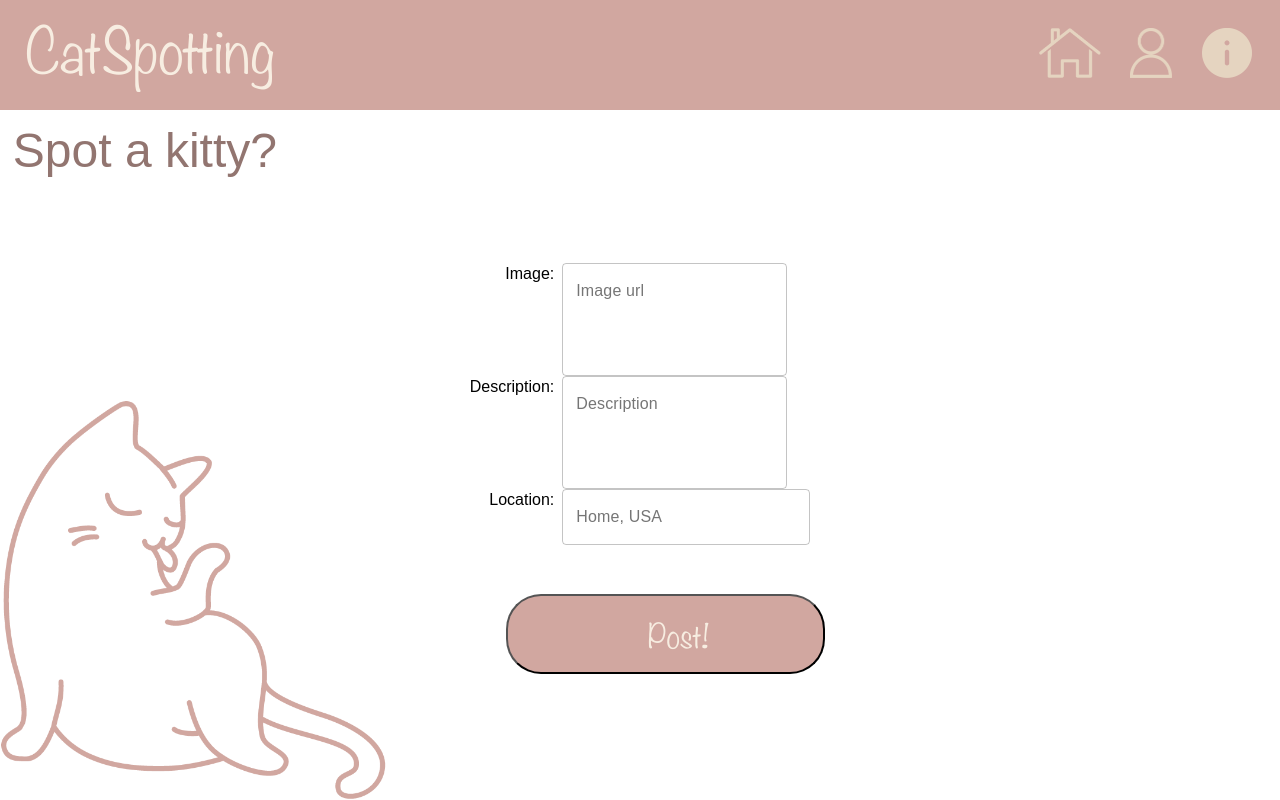
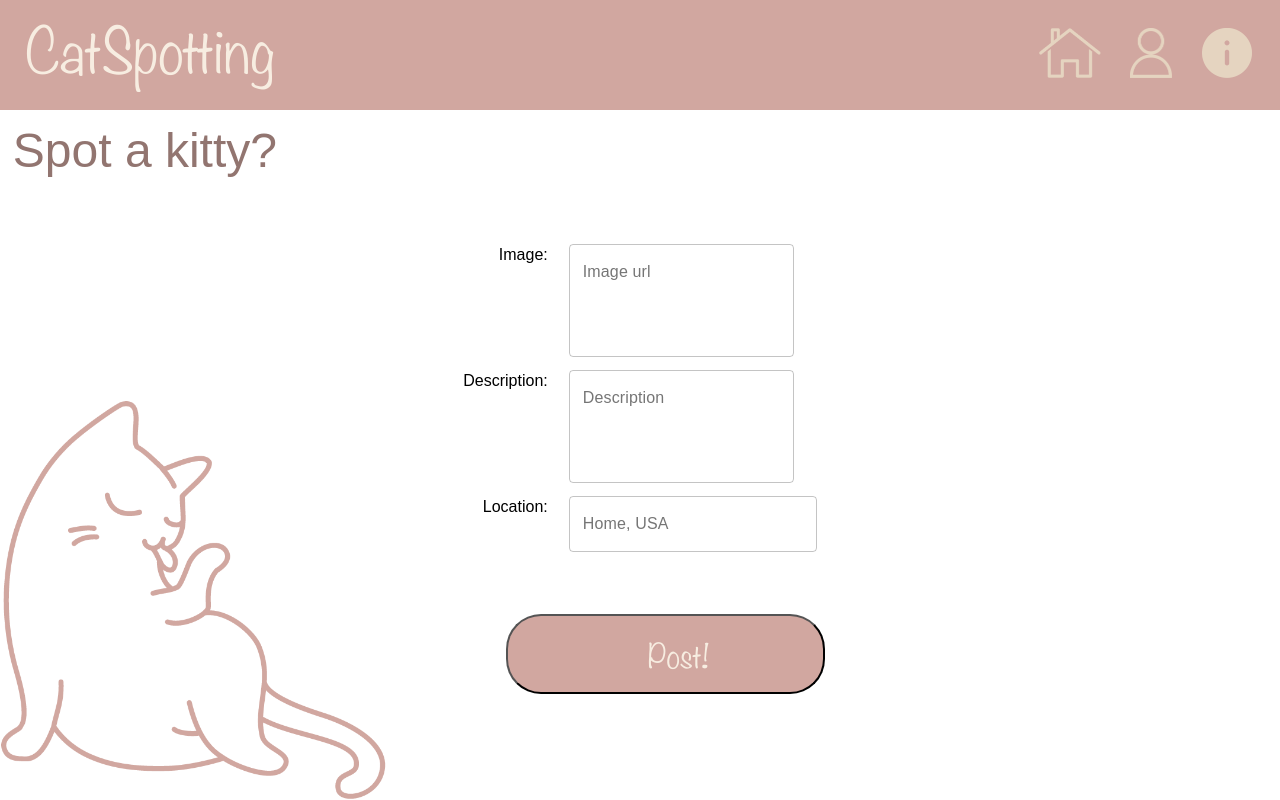
Before and after one commit to javascriptures/catspotting-frontend, a React (Create React App) app in the folder catspotting/: page /postform in a window 1280 px wide. Built offline with nearby package versions, Linux system fonts and the light colour scheme.

Commit message:
formatting update

```diff
--- a/catspotting/src/App.css
+++ b/catspotting/src/App.css
@@ -234,11 +234,16 @@ small {
 
 /* Post form */
 
-.postformdiv form{ display: table;      }
-.postformdiv p{ display: table-row;  }
+.postformdiv form{
+  display: table;
+  border-spacing: 13px;
+}
+.postformdiv p{
+  display: table-row;
+  }
 
 .postformdiv {
-  margin-top: 4.5rem;
+  margin-top: 2.5rem;
   display: flex;
   flex-direction: row;
   justify-content: center;
@@ -275,4 +280,5 @@ small {
   display: flex;
   justify-content: center;
   margin-left: 4%;
+  margin-top: 0;
 }
```
